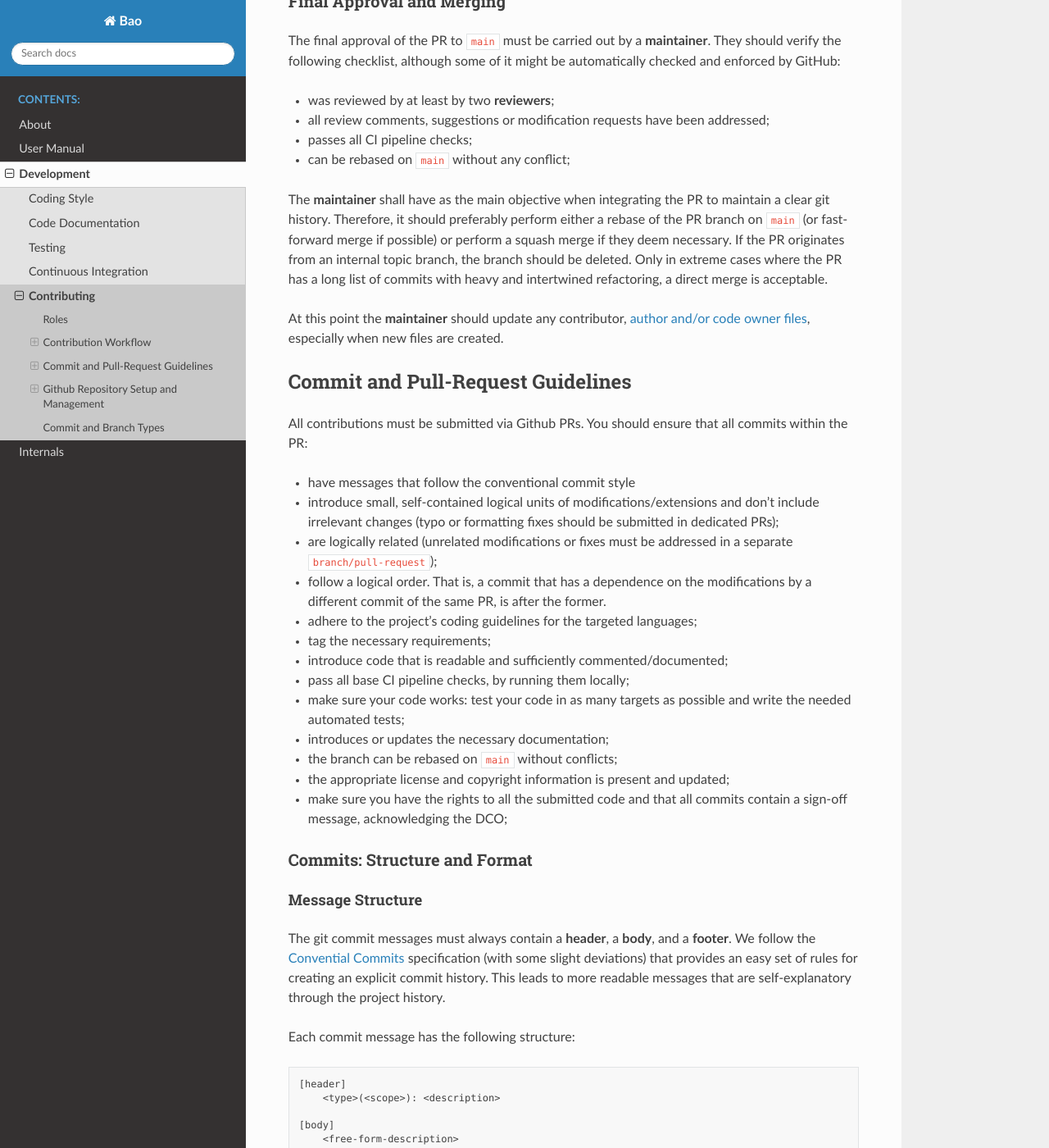
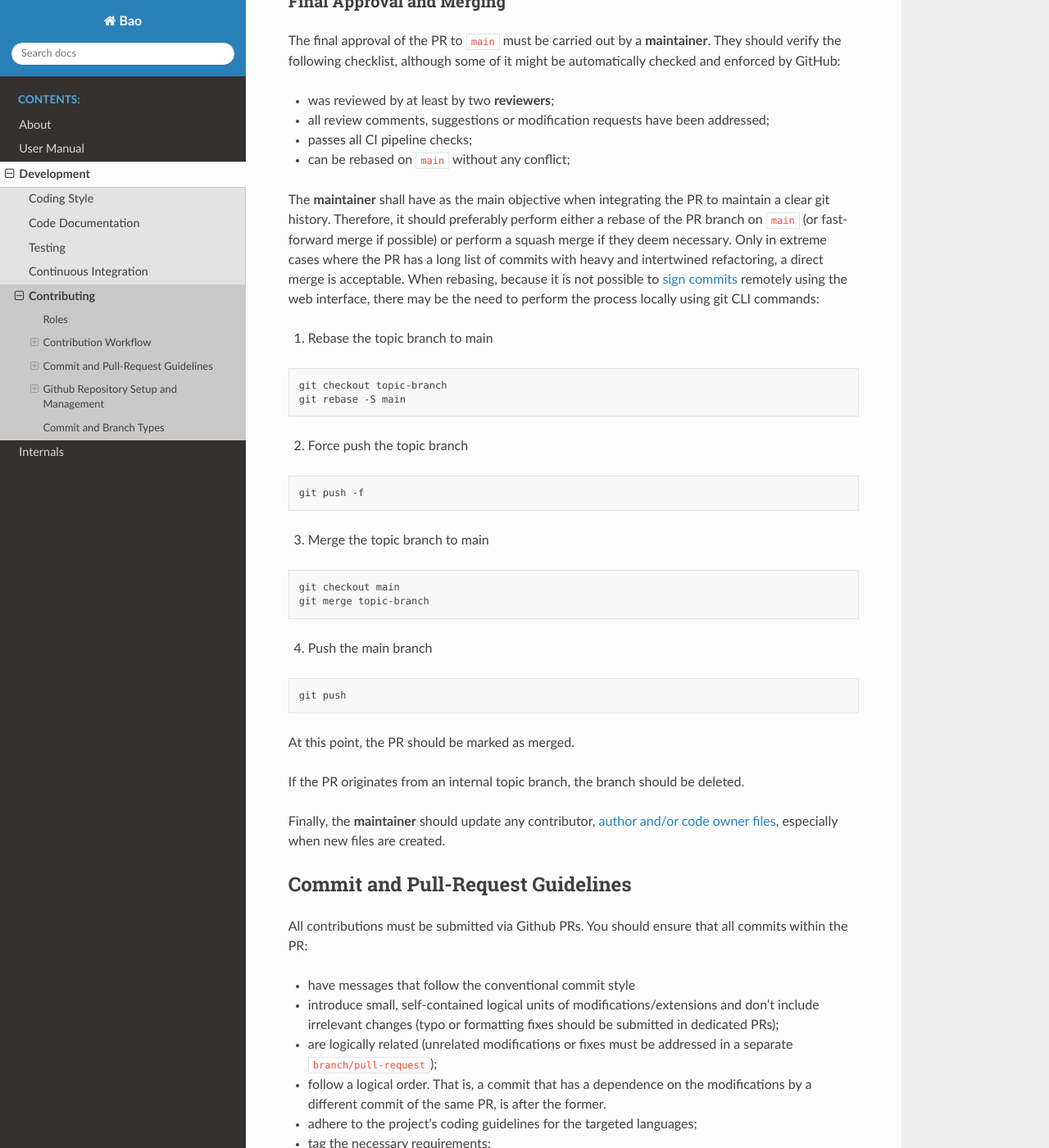
Before and after one commit to bao-project/bao-docs, a Sphinx documentation site: the page built from source/development/contributing.rst, in a window 1280 px wide and 1400 px high, scrolled down 3676 px. Shown: the whole window at 82% size. Built offline with Sphinx 7.4.7 and the Read the Docs theme 2.0.0, drawn with Linux system fonts in a browser that asks for light colours.

Commit message:
fix(contributing): clarify PR merge procedure
Signed-off-by: Jose Martins <josemartins90@gmail.com>

```diff
--- a/source/development/contributing.rst
+++ b/source/development/contributing.rst
@@ -207,12 +207,44 @@ might be automatically checked and enforced by GitHub:
 The **maintainer** shall have as the main objective when integrating the PR to
 maintain a clear git history. Therefore, it should preferably perform either a
 rebase of the PR branch on ``main`` (or fast-forward merge if possible) or
-perform a squash merge if they deem necessary. If the PR originates from an
-internal topic branch, the branch should be deleted. Only in extreme cases
+perform a squash merge if they deem necessary. Only in extreme cases
 where the PR has a long list of commits with heavy and intertwined refactoring,
-a direct merge is acceptable.
+a direct merge is acceptable. When rebasing, because it is not possible to
+:ref:`sign commits<commit_signing>` remotely using the web interface, there may
+be the need to perform the process locally using git CLI commands:
 
-At this point the **maintainer** should update any contributor,
+1. Rebase the topic branch to main
+
+.. code-block:: bash
+
+    git checkout topic-branch
+    git rebase -S main
+
+2. Force push the topic branch
+
+.. code-block:: bash
+
+    git push -f
+
+3. Merge the topic branch to main
+
+.. code-block:: bash
+
+    git checkout main
+    git merge topic-branch
+
+4. Push the main branch
+
+.. code-block:: bash
+
+    git push
+
+At this point, the PR should be marked as merged.
+
+If the PR originates from an internal topic branch, the branch should be
+deleted.
+
+Finally, the **maintainer** should update any contributor,
 :ref:`author and/or code owner files<github_files>`, especially when new files
 are created.
 
```
